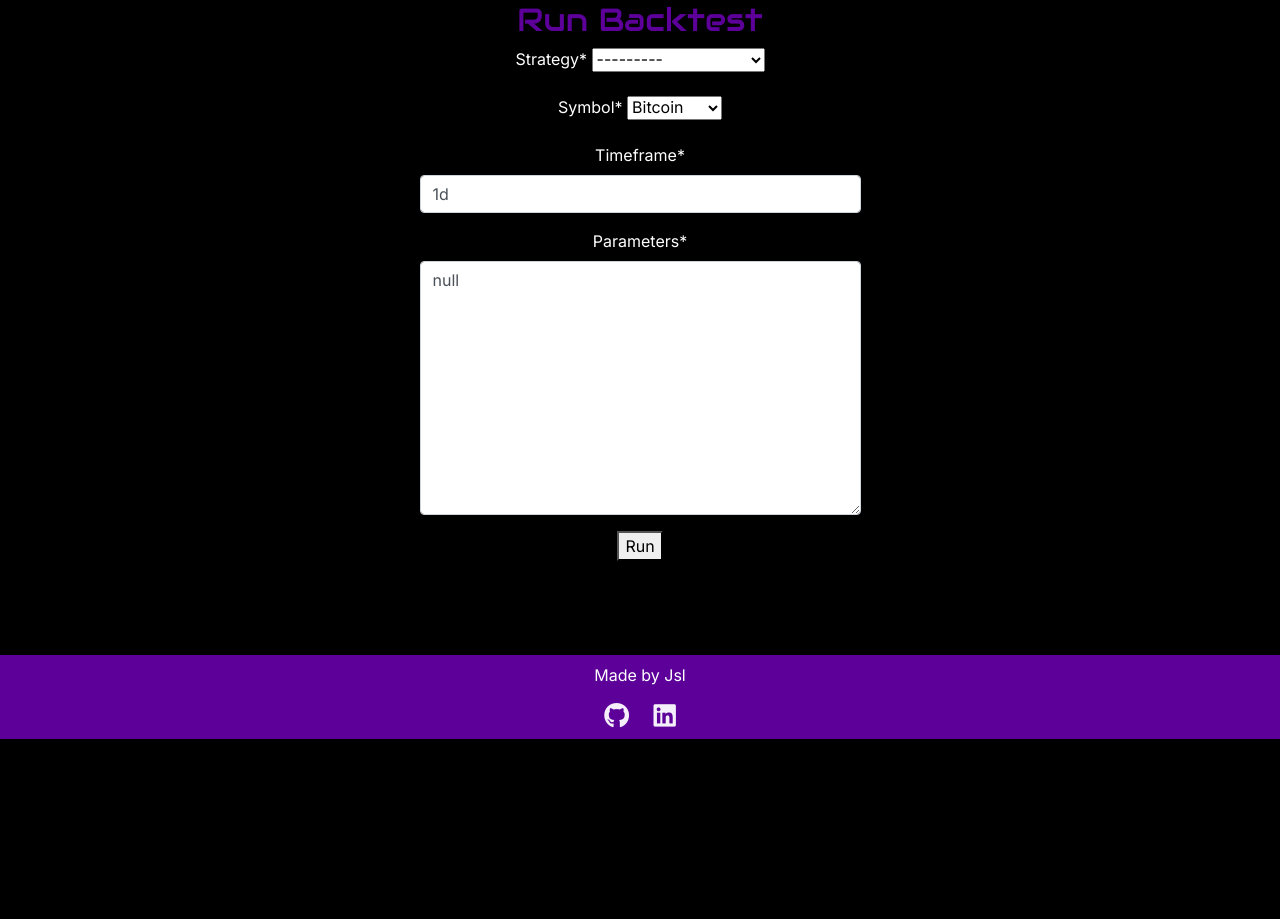
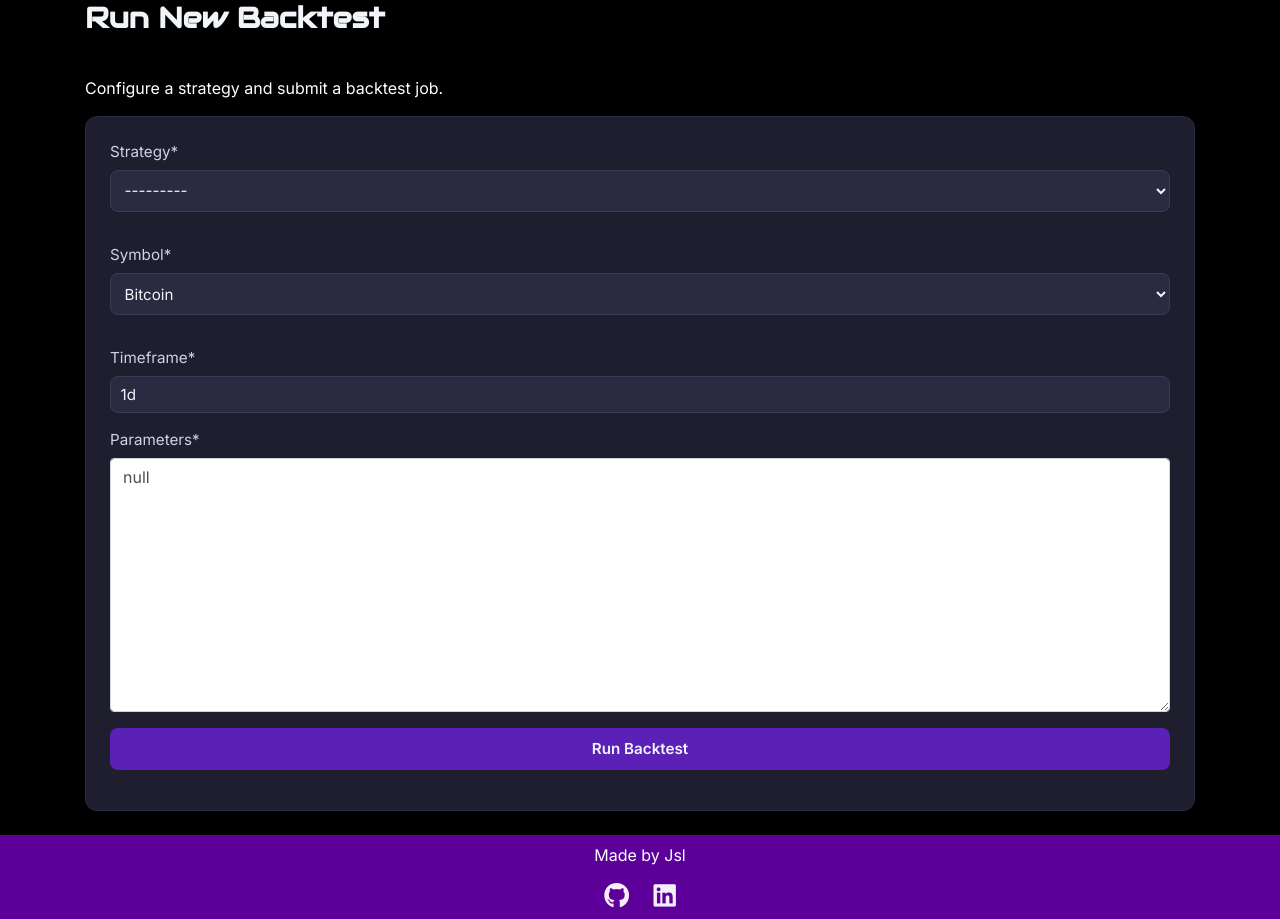
Before and after one commit to john-lohoba/Milestone-Project-4, a Django app: page /dashboard/backtest_view/ in a window 1280 px wide. Shown: the part 61-980 px from the top of the page. Before the commit the page ends 800 px from the top, so only its background shows below. Run offline with Django 4.2, Linux system fonts and the light colour scheme; a user stored in the database is signed in; data comes from the database, SQL or seed files in the repository; both versions use the stored data as it was after the commit; some libraries are stand-ins or nearby versions.

Commit message:
Style new backtest form page

```diff
--- a/dashboard/templates/dashboard/new_backtest.html
+++ b/dashboard/templates/dashboard/new_backtest.html
@@ -1,30 +1,42 @@
 {% extends "base.html" %}
 {% load static %}
 {% load crispy_forms_tags %}
+{% block extra_css %}
+<link rel="stylesheet" href="{% static 'dashboard/css/dashboard.css' %}">
+{% endblock %}
 {% block content %}
-{% url 'dashboard:backtest_post' as backtest_post_url %}
 
-
-<div class="container text-center">
+<div class="container">
     <div class="row">
         <div class="col">
-            <h2>Run Backtest</h2>
+            <h1 class="dashboard-title">Run New Backtest</h1>
         </div>
     </div>
 </div>
 
-<div class="container text-center">
-    <div class="row justify-content-center">
-        <form action="{% url 'backtest-post' %}" method="post">
+<div class="container dashboard-container mt-2">
+    <div class="dashboard-header">
+        <p class="dashboard-subtitle">Configure a strategy and submit a backtest job.</p>
+    </div>
+
+    <div class="dashboard-card form-card">
+
+        <form action="{% url 'dashboard:backtest-post' %}" method="post" class="dashboard-form">
             {% csrf_token %}
-            {{ form|crispy }}
-            <button type="submit">Run</button>
+
+            <div class="form-section">
+                {{ form|crispy }}
+            </div>
+
+            <div class="form-actions">
+                <button type="submit" class="btn-primary">Run Backtest</button>
+            </div>
+
         </form>
     </div>
 
 </div>
 
-
 {% endblock %}
 {% block postloadjs %}
 <script src="{% static 'dashboard/js/backtest_params.js' %}"></script>
--- a/dashboard/views.py
+++ b/dashboard/views.py
@@ -57,7 +57,7 @@ def backtest_post(request):
         else:
             print("FAILED TO RUN TEST")
             print(backtest_form)
-    return redirect("backtest-view")
+    return redirect("dashboard:backtest-list")
 
 
 ALLOWED_STATS = [
```
Also changed, not shown: dashboard/templates/dashboard/backtest_detail.html (+6 -5 lines), dashboard/templates/dashboard/backtest_list.html (+5 -5 lines), db.sqlite3.
